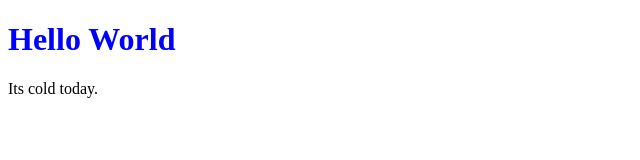
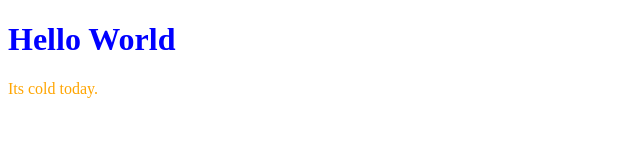
Before and after one commit to raevangregson/gc_demo, a plain HTML site: page index.html in a window 1280 px wide. Shown: the whole page, without its empty margins (0-640 px from the left). Drawn offline with Linux system fonts and the light colour scheme.

Commit message:
slight change

```diff
--- a/styles.css
+++ b/styles.css
@@ -1,3 +1,7 @@
 h1{
   color:blue;
 }
+
+p{
+  color:orange;
+}
```
